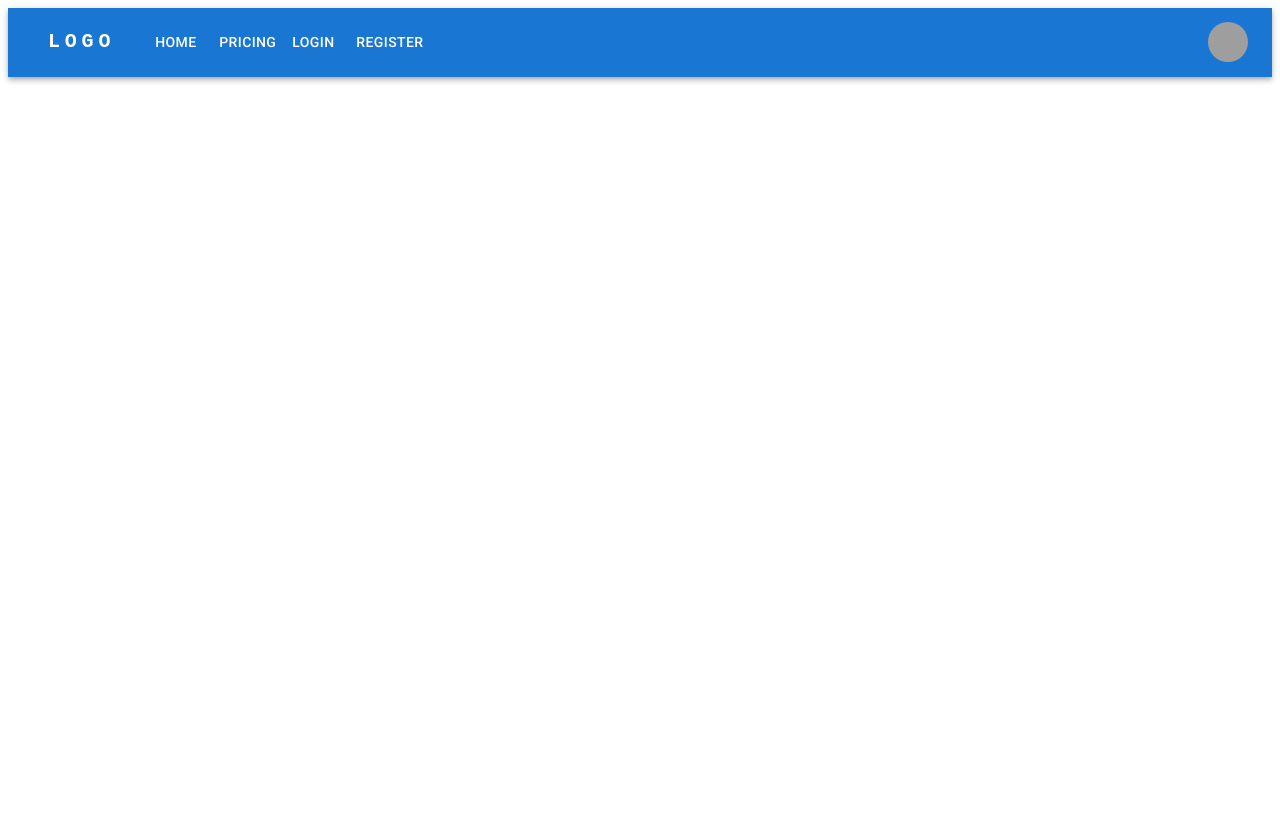
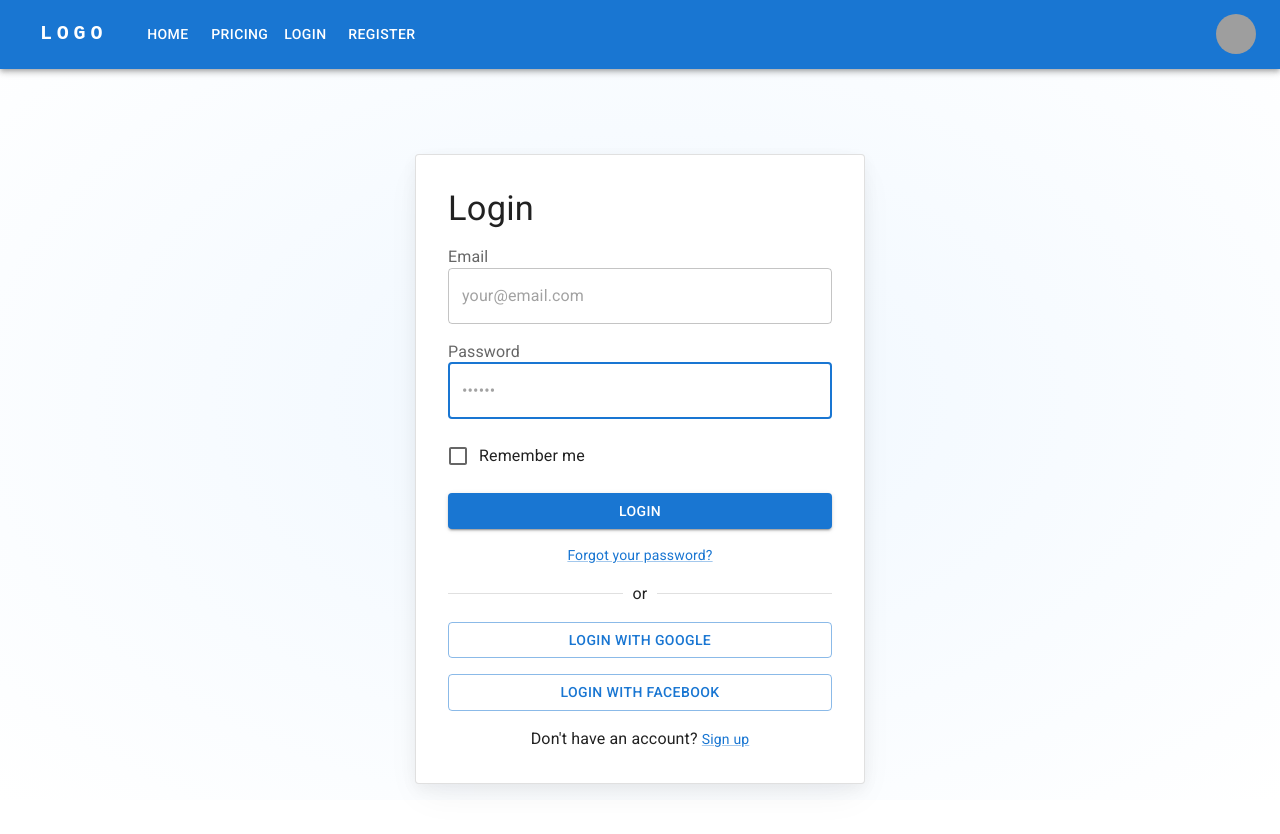
Before and after one commit to desislava-m/react-router-workshop, a React (Vite) app: page /login in a window 1280 px wide. Shown: the top 834 px of the page. Before the commit the page ends 800 px from the top, so only its background shows below. Built offline with nearby package versions, Linux system fonts and the light colour scheme; grey boxes are pictures that could not be loaded; some icons are missing.

Commit message:
Creating login page

```diff
--- /dev/null
+++ b/components/Login.jsx
@@ -0,0 +1,228 @@
+import * as React from 'react';
+import Box from '@mui/material/Box';
+import Button from '@mui/material/Button';
+import Checkbox from '@mui/material/Checkbox';
+import CssBaseline from '@mui/material/CssBaseline';
+import FormControlLabel from '@mui/material/FormControlLabel';
+import Divider from '@mui/material/Divider';
+import FormLabel from '@mui/material/FormLabel';
+import FormControl from '@mui/material/FormControl';
+import Link from '@mui/material/Link';
+import TextField from '@mui/material/TextField';
+import Typography from '@mui/material/Typography';
+import Stack from '@mui/material/Stack';
+import MuiCard from '@mui/material/Card';
+import { styled } from '@mui/material/styles';
+
+const Card = styled(MuiCard)(({ theme }) => ({
+  display: 'flex',
+  flexDirection: 'column',
+  alignSelf: 'center',
+  width: '100%',
+  padding: theme.spacing(4),
+  gap: theme.spacing(2),
+  margin: 'auto',
+  [theme.breakpoints.up('sm')]: {
+    maxWidth: '450px',
+  },
+  boxShadow:
+    'hsla(220, 30%, 5%, 0.05) 0px 5px 15px 0px, hsla(220, 25%, 10%, 0.05) 0px 15px 35px -5px',
+  ...theme.applyStyles('dark', {
+    boxShadow:
+      'hsla(220, 30%, 5%, 0.5) 0px 5px 15px 0px, hsla(220, 25%, 10%, 0.08) 0px 15px 35px -5px',
+  }),
+}));
+
+const SignInContainer = styled(Stack)(({ theme }) => ({
+  height: 'calc((1 - var(--template-frame-height, 0)) * 100dvh)',
+  minHeight: '100%',
+  padding: theme.spacing(2),
+  [theme.breakpoints.up('sm')]: {
+    padding: theme.spacing(4),
+  },
+  '&::before': {
+    content: '""',
+    display: 'block',
+    position: 'absolute',
+    zIndex: -1,
+    inset: 0,
+    backgroundImage:
+      'radial-gradient(ellipse at 50% 50%, hsl(210, 100%, 97%), hsl(0, 0%, 100%))',
+    backgroundRepeat: 'no-repeat',
+    ...theme.applyStyles('dark', {
+      backgroundImage:
+        'radial-gradient(at 50% 50%, hsla(210, 100%, 16%, 0.5), hsl(220, 30%, 5%))',
+    }),
+  },
+}));
+
+export default function SignIn(props) {
+  const [emailError, setEmailError] = React.useState(false);
+  const [emailErrorMessage, setEmailErrorMessage] = React.useState('');
+  const [passwordError, setPasswordError] = React.useState(false);
+  const [passwordErrorMessage, setPasswordErrorMessage] = React.useState('');
+  const [open, setOpen] = React.useState(false);
+
+  const handleClickOpen = () => {
+    setOpen(true);
+  };
+
+  const handleClose = () => {
+    setOpen(false);
+  };
+
+  const handleSubmit = (event) => {
+    if (emailError || passwordError) {
+      event.preventDefault();
+      return;
+    }
+    const data = new FormData(event.currentTarget);
+    console.log({
+      email: data.get('email'),
+      password: data.get('password'),
+    });
+  };
+
+  const validateInputs = () => {
+    const email = document.getElementById('email');
+    const password = document.getElementById('password');
+
+    let isValid = true;
+
+    if (!email.value || !/\S+@\S+\.\S+/.test(email.value)) {
+      setEmailError(true);
+      setEmailErrorMessage('Please enter a valid email address.');
+      isValid = false;
+    } else {
+      setEmailError(false);
+      setEmailErrorMessage('');
+    }
+
+    if (!password.value || password.value.length < 6) {
+      setPasswordError(true);
+      setPasswordErrorMessage('Password must be at least 6 characters long.');
+      isValid = false;
+    } else {
+      setPasswordError(false);
+      setPasswordErrorMessage('');
+    }
+
+    return isValid;
+  };
+
+  return (
+    <>
+      <CssBaseline enableColorScheme />
+      <SignInContainer direction="column" justifyContent="space-between">
+
+        <Card variant="outlined">
+
+          <Typography
+            component="h1"
+            variant="h4"
+            sx={{ width: '100%', fontSize: 'clamp(2rem, 10vw, 2.15rem)' }}
+          >
+            Login
+          </Typography>
+          <Box
+            component="form"
+            onSubmit={handleSubmit}
+            noValidate
+            sx={{
+              display: 'flex',
+              flexDirection: 'column',
+              width: '100%',
+              gap: 2,
+            }}
+          >
+            <FormControl>
+              <FormLabel htmlFor="email">Email</FormLabel>
+              <TextField
+                error={emailError}
+                helperText={emailErrorMessage}
+                id="email"
+                type="email"
+                name="email"
+                placeholder="your@email.com"
+                autoComplete="email"
+                autoFocus
+                required
+                fullWidth
+                variant="outlined"
+                color={emailError ? 'error' : 'primary'}
+              />
+            </FormControl>
+            <FormControl>
+              <FormLabel htmlFor="password">Password</FormLabel>
+              <TextField
+                error={passwordError}
+                helperText={passwordErrorMessage}
+                name="password"
+                placeholder="••••••"
+                type="password"
+                id="password"
+                autoComplete="current-password"
+                autoFocus
+                required
+                fullWidth
+                variant="outlined"
+                color={passwordError ? 'error' : 'primary'}
+              />
+            </FormControl>
+            <FormControlLabel
+              control={<Checkbox value="remember" color="primary" />}
+              label="Remember me"
+            />
+
+            <Button
+              type="submit"
+              fullWidth
+              variant="contained"
+              onClick={validateInputs}
+            >
+              Login
+            </Button>
+            <Link
+              component="button"
+              type="button"
+              onClick={handleClickOpen}
+              variant="body2"
+              sx={{ alignSelf: 'center' }}
+            >
+              Forgot your password?
+            </Link>
+          </Box>
+          <Divider>or</Divider>
+          <Box sx={{ display: 'flex', flexDirection: 'column', gap: 2 }}>
+            <Button
+              fullWidth
+              variant="outlined"
+              onClick={() => alert('Sign in with Google')}
+
+            >
+              Login with Google
+            </Button>
+            <Button
+              fullWidth
+              variant="outlined"
+              onClick={() => alert('Sign in with Facebook')}
+
+            >
+              Login with Facebook
+            </Button>
+            <Typography sx={{ textAlign: 'center' }}>
+              Don&apos;t have an account?{' '}
+              <Link
+                href="/material-ui/getting-started/templates/sign-in/"
+                variant="body2"
+                sx={{ alignSelf: 'center' }}
+              >
+                Sign up
+              </Link>
+            </Typography>
+          </Box>
+        </Card>
+      </SignInContainer>
+    </>
+  );
+}
--- a/src/App.jsx
+++ b/src/App.jsx
@@ -2,6 +2,7 @@ import Header from "../components/Header"
 import { Routes, Route } from 'react-router-dom';
 import  Home  from "../components/Home"
 import Pricing from "../components/Pricing";
+import Login from "../components/Login"
 
 
 function App() {
@@ -14,6 +15,7 @@ function App() {
       <Routes>
         <Route path='/' element={<Home />}></Route>
         <Route path='/pricing' element={<Pricing />} />
+        <Route path='/login' element={<Login />} />
       </Routes>
     </>
   )
```
